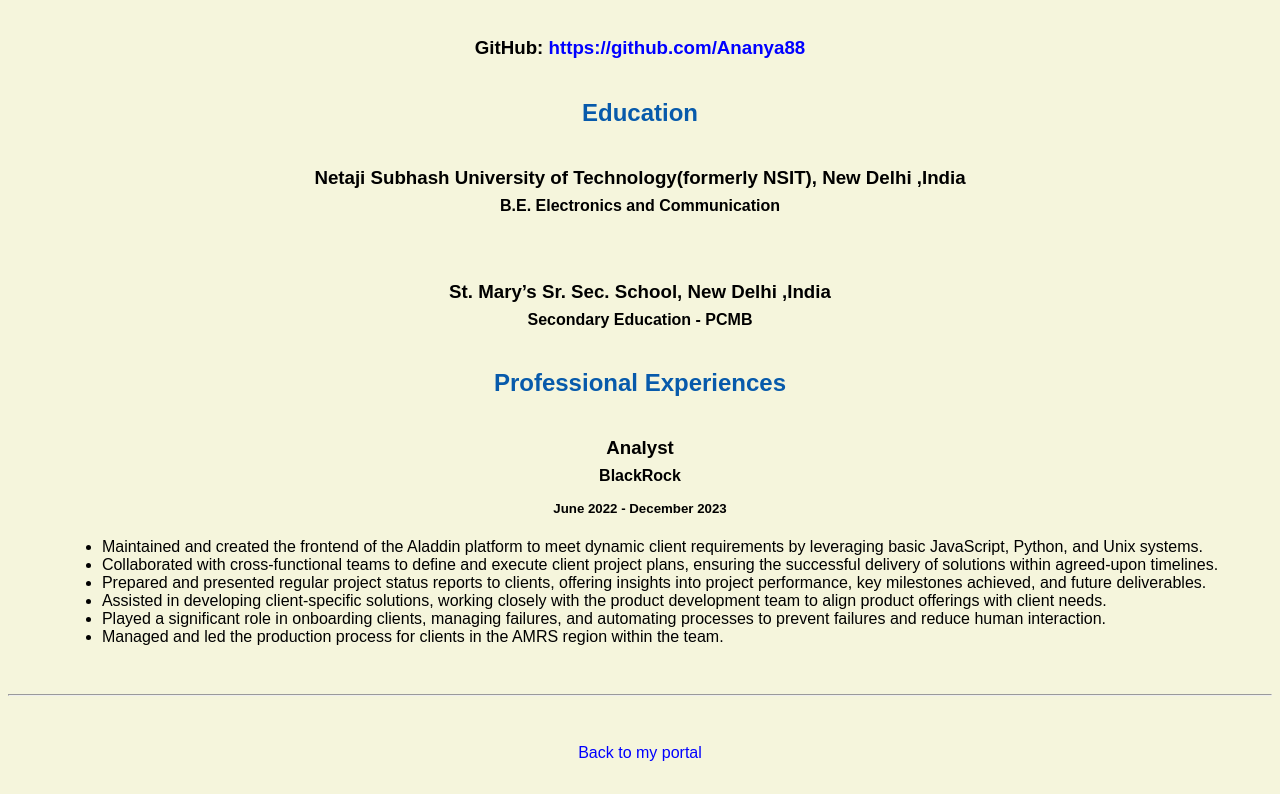
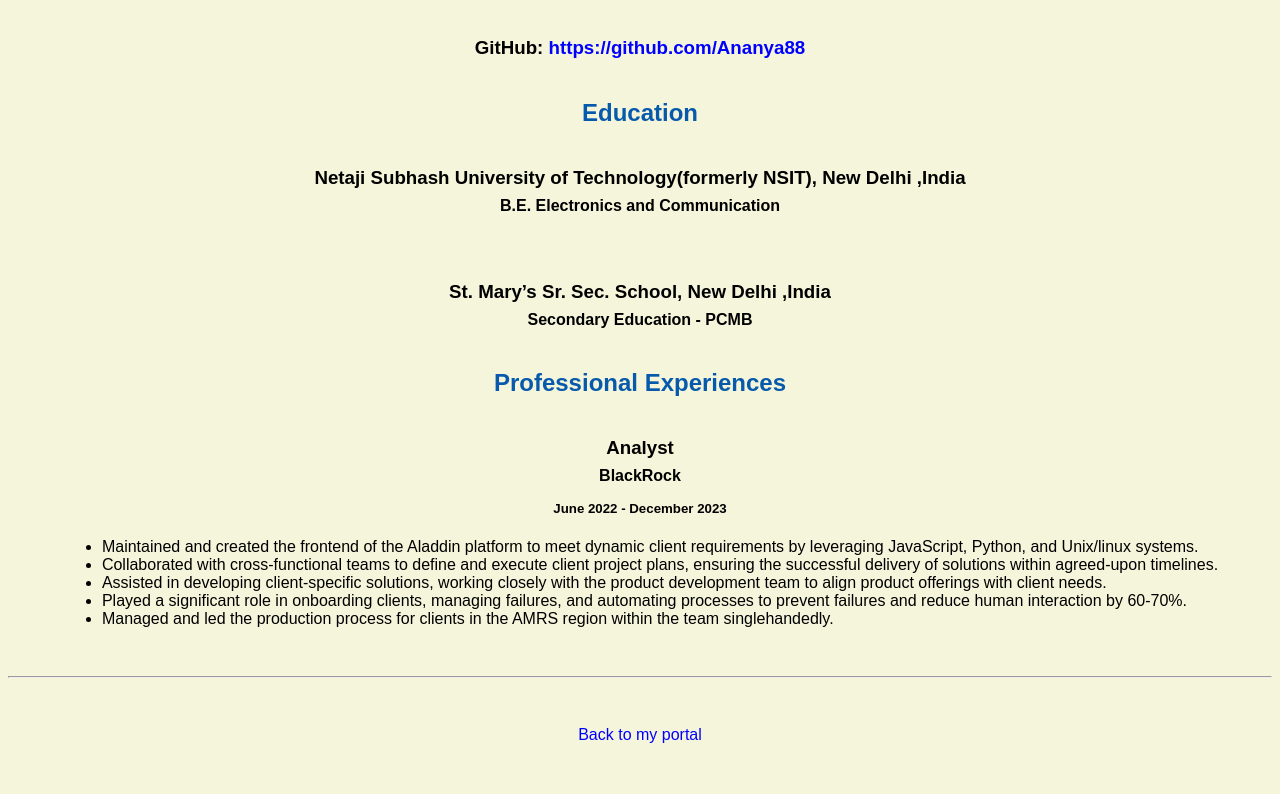
Before and after one commit to Ananya88/Ananya88.github.io, a plain HTML site: page resume.html in a window 1280 px wide. Shown: the part 332-1126 px from the top of the page. Drawn offline with Linux system fonts and the light colour scheme.

Commit message:
Update resume.html

```diff
--- a/resume.html
+++ b/resume.html
@@ -1,6 +1,4 @@
 <!doctype html>
-
-<!-- this is a comment for human! -->
 
 <html lang="en">
 
@@ -41,12 +39,11 @@
     <h4>BlackRock</h4>
     <h5>June 2022 - December 2023</h5>
       <ul>
-            <li> Maintained and created the frontend of the Aladdin platform to meet dynamic client requirements by leveraging basic JavaScript, Python, and Unix systems.</li>
+            <li> Maintained and created the frontend of the Aladdin platform to meet dynamic client requirements by leveraging JavaScript, Python, and Unix/linux systems.</li>
             <li> Collaborated with cross-functional teams to define and execute client project plans, ensuring the successful delivery of solutions within agreed-upon timelines.</li>
-            <li> Prepared and presented regular project status reports to clients, offering insights into project performance, key milestones achieved, and future deliverables.</li>
             <li> Assisted in developing client-specific solutions, working closely with the product development team to align product offerings with client needs.</li>
-            <li> Played a significant role in onboarding clients, managing failures, and automating processes to prevent failures and reduce human interaction.</li>
-            <li> Managed and led the production process for clients in the AMRS region within the team.</li>
+            <li> Played a significant role in onboarding clients, managing failures, and automating processes to prevent failures and reduce human interaction by 60-70%.</li>
+            <li> Managed and led the production process for clients in the AMRS region within the team singlehandedly.</li>
       </ul>
 
   </body>
```
